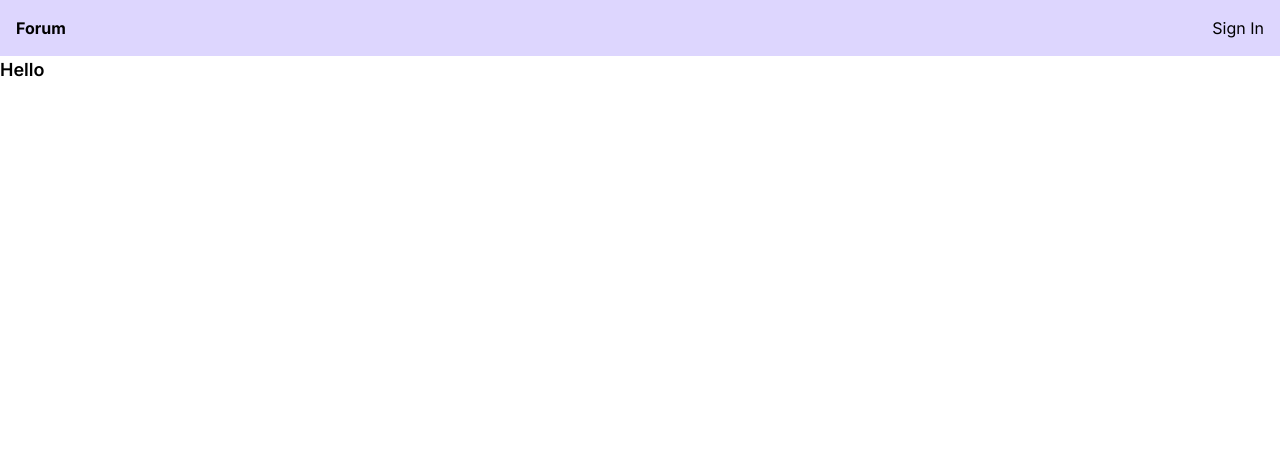
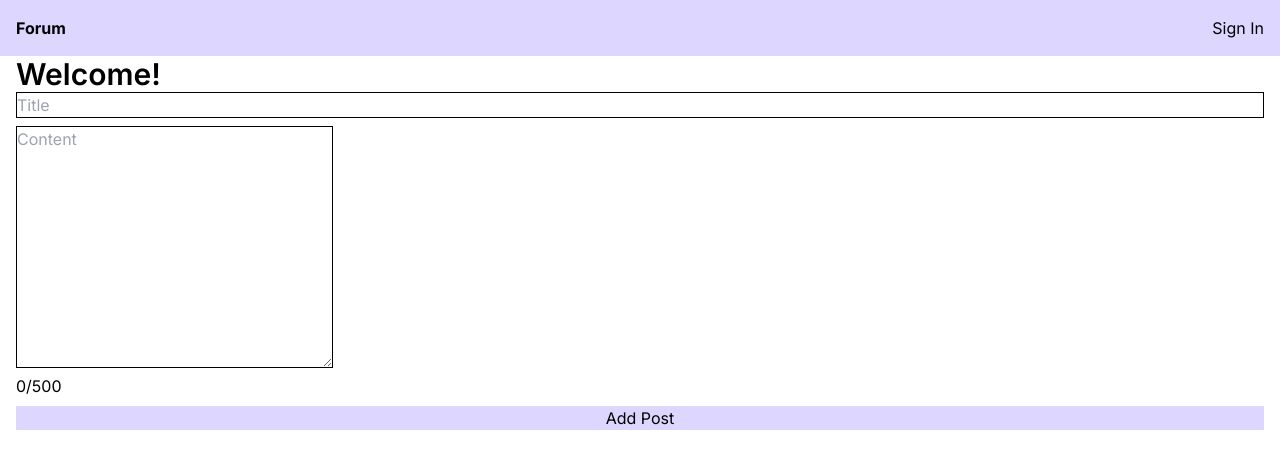
Before and after one commit to RZS2006/next-postgres-forum, a Next.js app: page / in a window 1280 px wide. Shown: the top 468 px of the page. Built offline with nearby package versions, Linux system fonts and the light colour scheme; no server answers.

Commit message:
create post component

```diff
--- a/app/page.tsx
+++ b/app/page.tsx
@@ -1,7 +1,14 @@
+import CreatePost from '@/components/CreatePost';
+
 export default function Home() {
   return (
     <main className="min-h-screen">
-      <h1 className="hover:text-green-600 text-lg font-semibold ">Hello</h1>
+      <div className="container mx-auto px-4">
+        <h1 className="text-3xl font-semibold hover:text-green-600 ">
+          Welcome!
+        </h1>
+        <CreatePost />
+      </div>
     </main>
   );
 }
--- /dev/null
+++ b/components/CreatePost.tsx
@@ -0,0 +1,45 @@
+'use client';
+
+import { useState } from 'react';
+
+const CreatePost = () => {
+  const [title, setTitle] = useState('');
+  const [content, setContent] = useState('');
+  const [isDisabled, setIsDisabled] = useState(false);
+
+  return (
+    <form action="" className="flex flex-col gap-2">
+      <input
+        type="text"
+        placeholder="Title"
+        value={title}
+        onChange={(e) => setTitle(e.target.value)}
+        className="border border-black"
+      />
+      <div>
+        <textarea
+          name="content"
+          id="content"
+          cols={30}
+          rows={10}
+          placeholder="Content"
+          value={content}
+          onChange={(e) => setContent(e.target.value)}
+          className="border border-black"
+        ></textarea>
+        <p className={content.length > 500 ? 'text-red-600' : ''}>
+          {`${content.length}`}/500
+        </p>
+      </div>
+      <button
+        type="submit"
+        disabled={isDisabled}
+        className="bg-violet-200 disabled:opacity-20"
+      >
+        Add Post
+      </button>
+    </form>
+  );
+};
+
+export default CreatePost;
--- a/components/Navbar.tsx
+++ b/components/Navbar.tsx
@@ -1,4 +1,5 @@
 import Link from 'next/link';
+import Image from 'next/image';
 import { getServerSession } from 'next-auth';
 import { authOptions } from '@/app/api/auth/[...nextauth]/route';
 
@@ -17,7 +18,7 @@ const Navbar = async () => {
         {session?.user ? (
           <div className="flex items-center gap-2">
             {session.user.name}
-            <img
+            <Image
               src={session.user.image as string}
               alt=""
               height={32}
--- a/next.config.js
+++ b/next.config.js
@@ -1,4 +1,8 @@
 /** @type {import('next').NextConfig} */
-const nextConfig = {}
+const nextConfig = {
+  images: {
+    domains: ['lh3.googleusercontent.com'],
+  },
+};
 
-module.exports = nextConfig
+module.exports = nextConfig;
```
